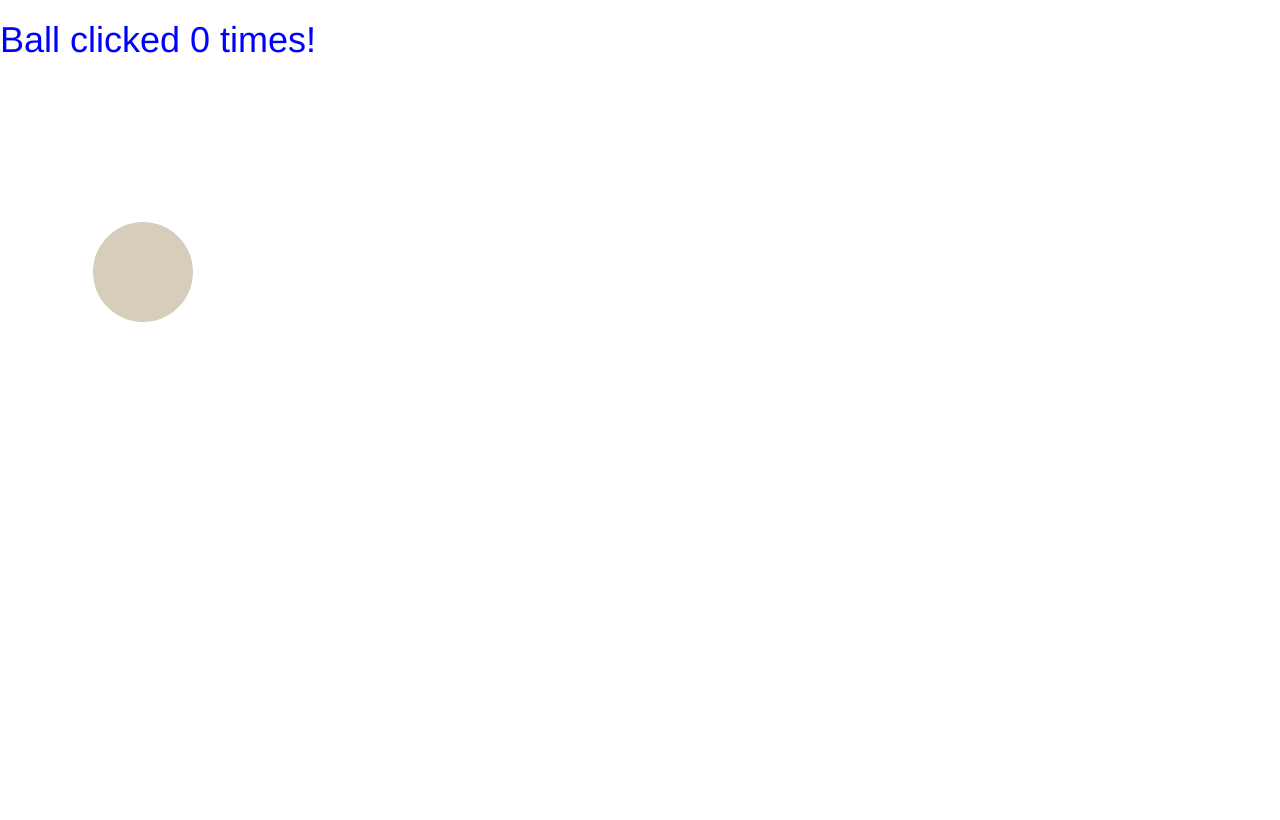
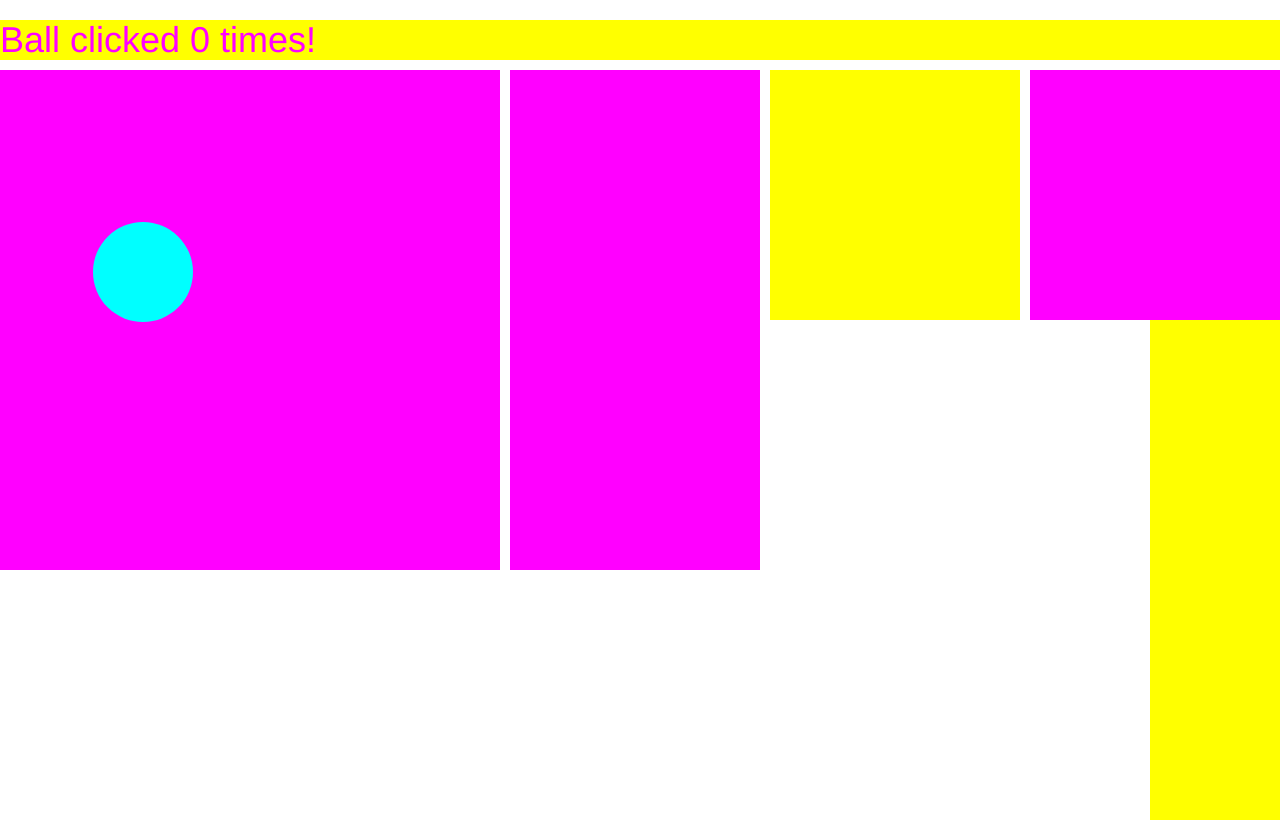
Before and after one commit to MichaelGaynor/pictionary-canvas, a plain HTML site: page practice.html in a window 1280 px wide. Drawn offline with nearby package versions, Linux system fonts and the light colour scheme.

Commit message:
made it pretty

```diff
--- a/practice.css
+++ b/practice.css
@@ -1,6 +1,37 @@
 h1{
-  color: blue;
+  color: magenta;
+  background-color: yellow;
 }
 canvas{
   float: left;
+  background-color: #ff00ff;
 }
+div#st_block{
+  float: left;
+  width: 250px;
+  height: 500px;
+  margin-left: 10px;
+  background-color: magenta;
+}
+
+div#nd_block{
+  float: left;
+  width: 250px;
+  height: 250px;
+  margin-left: 10px;
+  background-color: yellow;
+}
+div#rd_block{
+  float: left;
+  width: 250px;
+  height: 250px;
+  margin-left: 10px;
+  background-color: magenta;
+}
+div#th_block{
+  float: right;
+  width: 130px;
+  height: 500px;
+  margin-left: 10px;
+  background-color: yellow;
+}
--- a/practice.html
+++ b/practice.html
@@ -16,6 +16,18 @@
 
   <canvas id="canvas" width="500px" height="500px"></canvas>
 
+  <div id="st_block">
+  </div>
+
+  <div id="nd_block">
+  </div>
+
+  <div id="rd_block">
+  </div>
+
+  <div id="th_block">
+  </div>
+
 
   <script type="text/javascript" src="practice.js"></script>
 </body>
--- a/practice.js
+++ b/practice.js
@@ -35,7 +35,7 @@ var blue = 0;
 var green = 0;
 
 function drawBall(){
-  context.fillStyle = "#"+red+blue+green;
+  context.fillStyle = "#00ffff";
   context.beginPath();
   context.arc(x,y,r,0,2*Math.PI);
   context.clearRect(0,0,500,500);
@@ -65,7 +65,7 @@ canvas.addEventListener("click",function(event){
   // console.log(event)
   if((event.x >= (x-r) && event.x <= (x+r)) && ((event.y-69) >= (y-r) && (event.y-69) <= (y+r))){
     numberOfBallClicks += 1;
-    r+= Math.random()*10;
+    r-= 5;
     document.getElementById("click-count").innerHTML = String(numberOfBallClicks);
   }
 });
```
